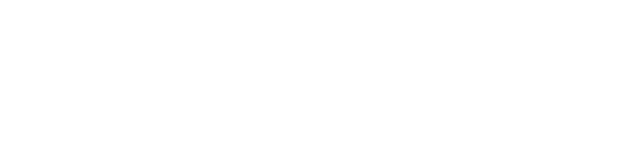
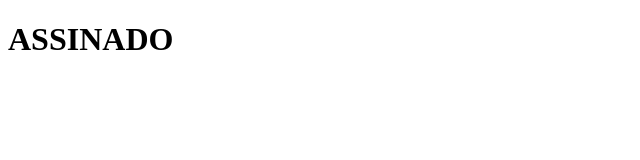
Before and after one commit to brunoht/fullcycle-gitsign, a plain HTML site: page index.html in a window 1280 px wide. Shown: the whole page, without its empty margins (0-640 px from the left). Drawn offline with Linux system fonts and the light colour scheme.

Commit message:
assinado

```diff
--- a/index.html
+++ b/index.html
@@ -8,6 +8,6 @@
     <title>Document</title>
 </head>
 <body>
-
+    <h1>ASSINADO</h1>
 </body>
 </html>
```
